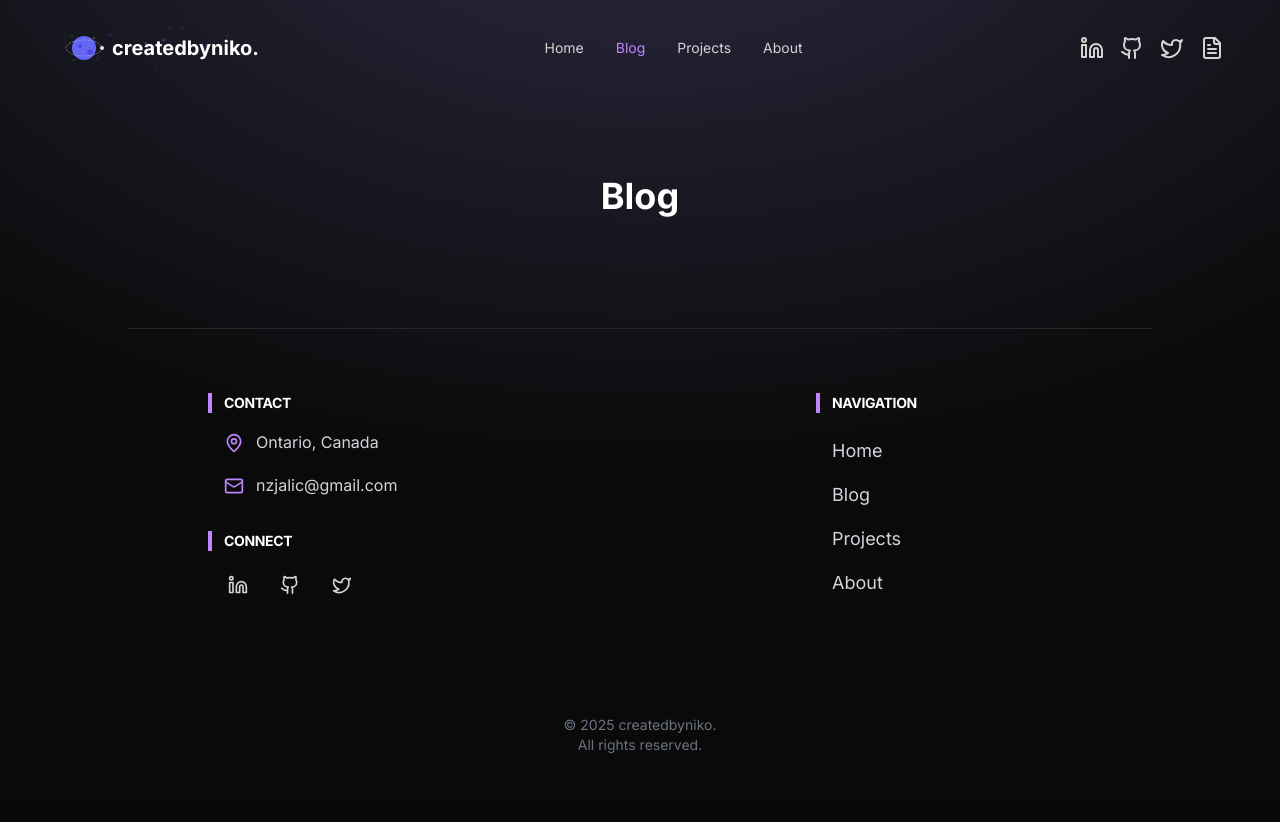
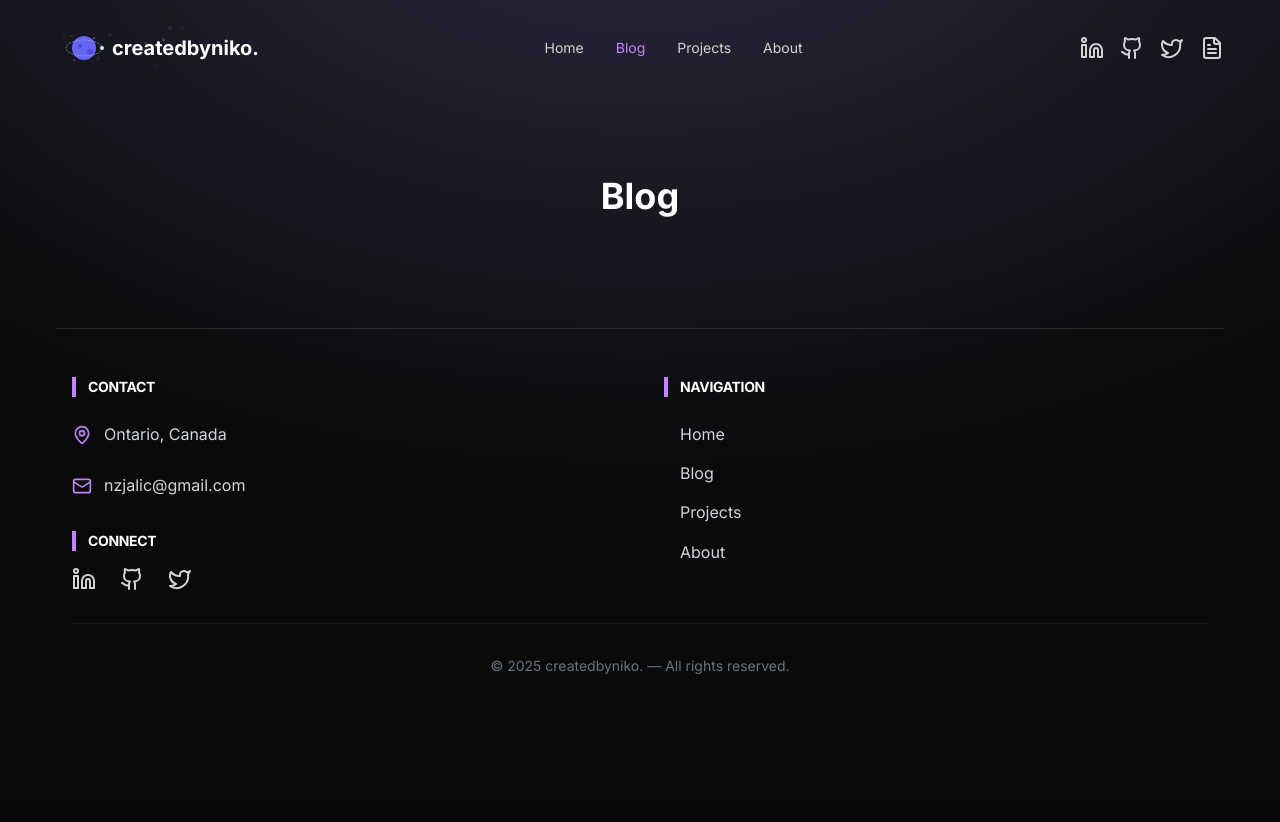
Before and after one commit to zjalicn/dev-blog, an Astro site: page /blog in a window 1280 px wide. After the commit the page ends 800 px from the top, so only its background shows below. Built offline with nearby package versions, Linux system fonts and the light colour scheme; Astro itself is replaced by a stand-in of ours.

Commit message:
fix footer

```diff
--- a/src/components/Footer.astro
+++ b/src/components/Footer.astro
@@ -33,55 +33,53 @@ const contactLinks: ContactLink[] = [
 const today = new Date();
 ---
 
-<footer class="text-white py-16 border-t border-neutral-800 max-w-5xl mx-auto">
-  <div class="container">
+<footer class="text-white py-12 border-t border-neutral-800">
+  <div class="container mx-auto px-4 sm:px-6 lg:px-8 max-w-5xl">
     <!-- Contact Section -->
-    <div class="mb-12 ml-16">
-      <div class="grid md:grid-cols-2 gap-8 w-full mx-auto" data-animate>
+    <div class="mb-8" data-animate>
+      <div class="grid grid-cols-1 sm:grid-cols-2 gap-12">
         <!-- Left column: Contact Info -->
-        <div
-          class="flex flex-col items-center md:items-start text-center md:text-left gap-4"
-        >
+        <div class="flex flex-col gap-6">
           <h3
             class="text-sm font-bold tracking-tight uppercase border-l-4 border-purple-400 pl-3 cursor-default"
           >
             Contact
           </h3>
 
-          <div class="flex items-center gap-3 text-gray-300 pl-4">
-            <ICONS.LOCATION className="w-5 h-5 text-purple-400" />
+          <div class="flex items-center gap-3 text-gray-300">
+            <ICONS.LOCATION className="w-5 h-5 text-purple-400 flex-shrink-0" />
             <span>{CONTACT_INFO.address}</span>
           </div>
 
-          <div class="flex items-center gap-3 text-gray-300 pl-4">
-            <ICONS.MAIL className="w-5 h-5 text-purple-400" />
+          <div class="flex items-center gap-3 text-gray-300">
+            <ICONS.MAIL className="w-5 h-5 text-purple-400 flex-shrink-0" />
             <a
               href={`mailto:${CONTACT_INFO.email}`}
-              class="hover:text-purple-400 transition-colors"
+              class="hover:text-purple-400 transition-colors break-all"
             >
               {CONTACT_INFO.email}
             </a>
           </div>
 
-          <div class="flex flex-col gap-4 w-full">
+          <div class="flex flex-col gap-4">
             <h3
-              class="text-sm font-bold tracking-tight uppercase border-l-4 border-purple-400 pl-3 cursor-default mt-4"
+              class="text-sm font-bold tracking-tight uppercase border-l-4 border-purple-400 pl-3 cursor-default mt-2"
             >
               Connect
             </h3>
-            <div class="flex gap-4 justify-center md:justify-start ml-3">
+            <div class="flex gap-6">
               {
                 contactLinks
                   .filter((link) => link.icon !== ICONS.MAIL)
                   .map(({ href, icon: Icon, text }) => (
                     <a
                       href={href}
-                      class="p-2 hover:text-purple-400 transition-colors"
+                      class="hover:text-purple-400 transition-colors"
                       target="_blank"
                       rel="noopener noreferrer"
                       title={text}
                     >
-                      <Icon class="w-5 h-5" />
+                      <Icon class="w-6 h-6" />
                       <span class="sr-only">{text}</span>
                     </a>
                   ))
@@ -91,19 +89,19 @@ const today = new Date();
         </div>
 
         <!-- Right column: Site Navigation -->
-        <div class="flex flex-col items-center md:items-start gap-6 ml-32">
+        <div class="flex flex-col gap-6">
           <h3
             class="text-sm font-bold tracking-tight uppercase border-l-4 border-purple-400 pl-3 cursor-default"
           >
             Navigation
           </h3>
 
-          <nav class="flex flex-col gap-4">
+          <nav class="grid grid-cols-1 sm:grid-cols-1 gap-3">
             {
               NAV_LINKS.map((item) => (
                 <a
                   href={item.path}
-                  class="text-gray-300 hover:text-purple-400 transition-colors text-lg flex items-center gap-2"
+                  class="text-gray-300 hover:text-purple-400 transition-colors flex items-center gap-2 group"
                 >
                   <span class="w-2 h-2 bg-purple-400 rounded-full opacity-0 transition-opacity duration-300 group-hover:opacity-100" />
                   {item.name}
@@ -116,10 +114,13 @@ const today = new Date();
     </div>
 
     <!-- Copyright -->
-    <div class="text-center text-gray-500 text-sm p-16">
+    <div
+      class="text-center text-gray-500 text-sm pt-8 border-t border-neutral-800/50 mt-8"
+    >
       &copy; {today.getFullYear()}
       {SITE_TITLE}
-      <br />
+      <br class="sm:hidden" />
+      <span class="hidden sm:inline"> — </span>
       All rights reserved.
     </div>
   </div>
@@ -149,4 +150,12 @@ const today = new Date();
   a::after {
     display: none;
   }
+
+  /* Make the footer responsive on small screens */
+  @media (max-width: 640px) {
+    .container {
+      padding-left: 1rem;
+      padding-right: 1rem;
+    }
+  }
 </style>
--- a/src/contants/content.ts
+++ b/src/contants/content.ts
@@ -93,7 +93,7 @@ export const PROJECTS: Project[] = [
       "File upload capabilities and storage",
     ],
     image: "/projects/saastarter.webp",
-    tags: ["Next.js", "TypeScript", "Tailwind", "PostgreSQL", "Stripe"],
+    tags: ["Next.js", "TypeScript", "PostgreSQL", "Stripe"],
     documentation: "https://saastarter.vercel.app/docs",
     github: "https://github.com/thxmos/saastarter",
     preview: "https://saas-starter-one.vercel.app",
```
